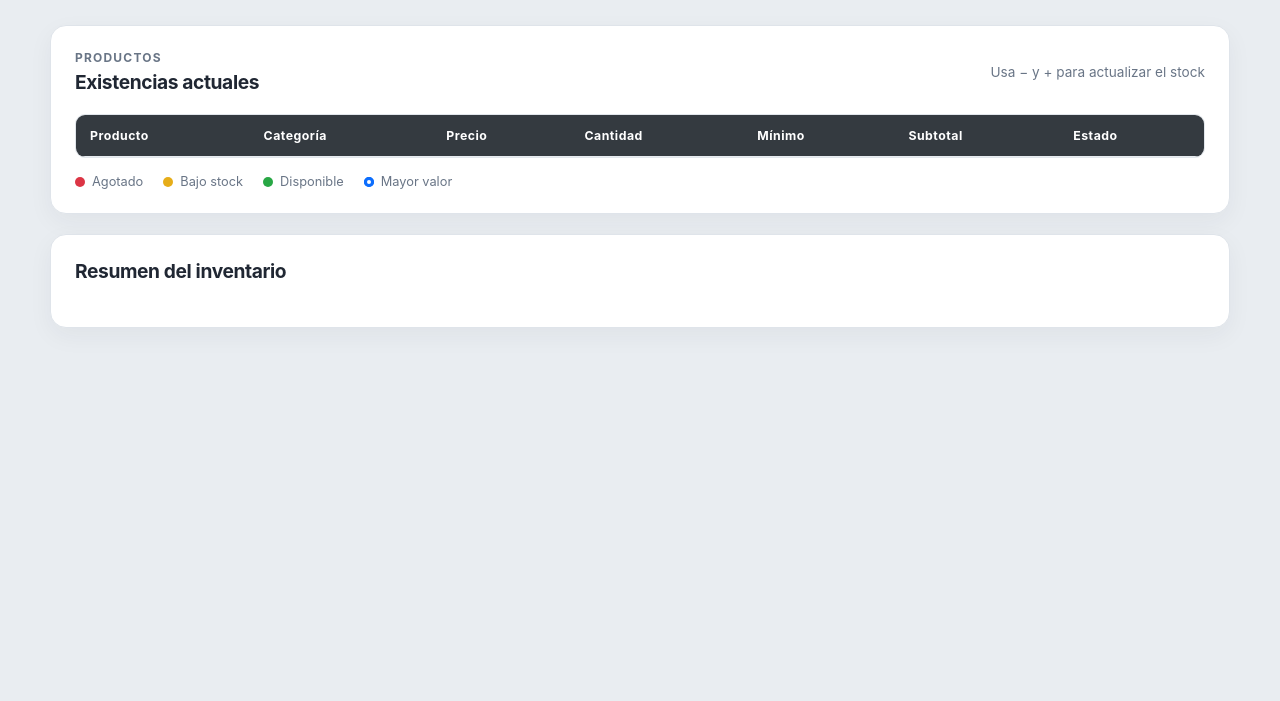
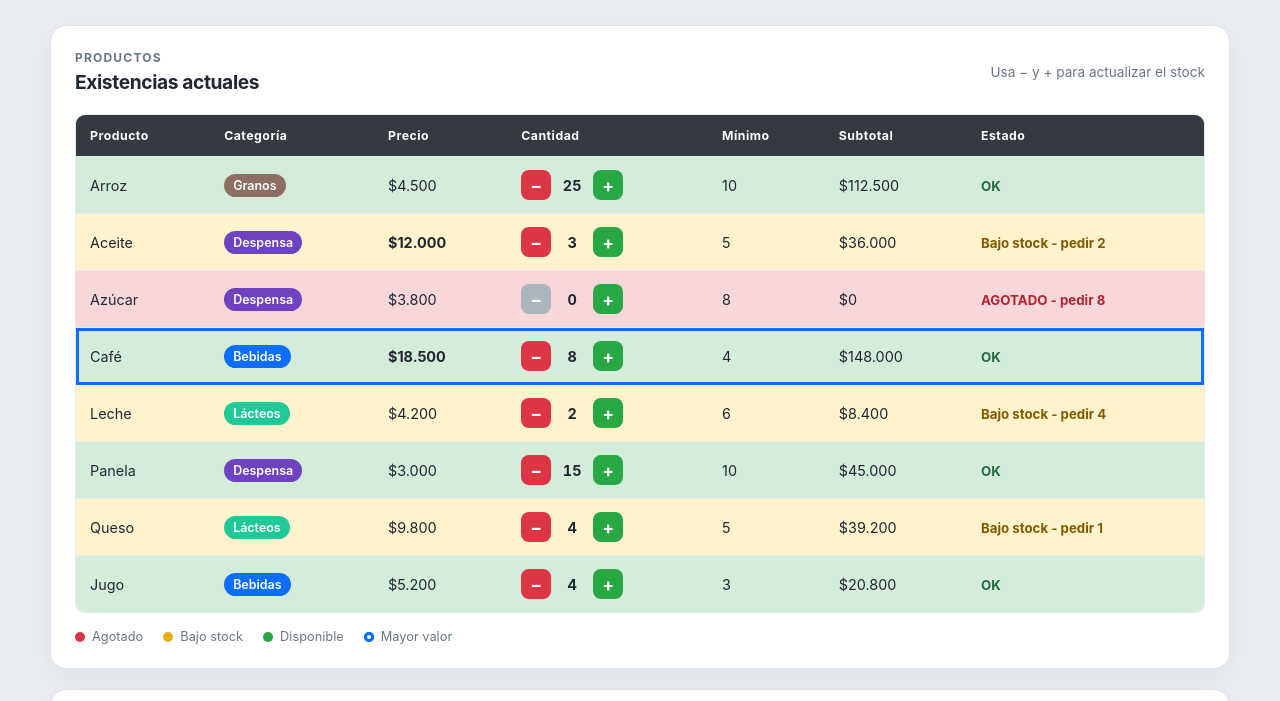
Before and after one commit to javierdavidmolina/inventario-tienda, a plain HTML site: page index.html in a window 1280 px wide. Shown: the part 100-801 px from the top of the page. Drawn offline with Linux system fonts and the light colour scheme; files that its build step writes are made by us from their sources.

Commit message:
Change CSS and JS file paths to absolute
Updated paths for CSS and JavaScript files to absolute references.

```diff
--- a/index.html
+++ b/index.html
@@ -4,8 +4,8 @@
     <meta charset="UTF-8">
     <meta name="viewport" content="width=device-width, initial-scale=1.0">
     <title>Inventario de la tienda</title>
-    <link rel="stylesheet" href="../inventario/styles-inventario/estilos.css">
-    <script src="../inventario/js-inventario/script.js" defer></script>
+    <link rel="stylesheet" href="/styles-inventario/estilos.css">
+    <script src="/js-inventario/script.js" defer></script>
 </head>
 <body>
     <main class="contenedor">
```
